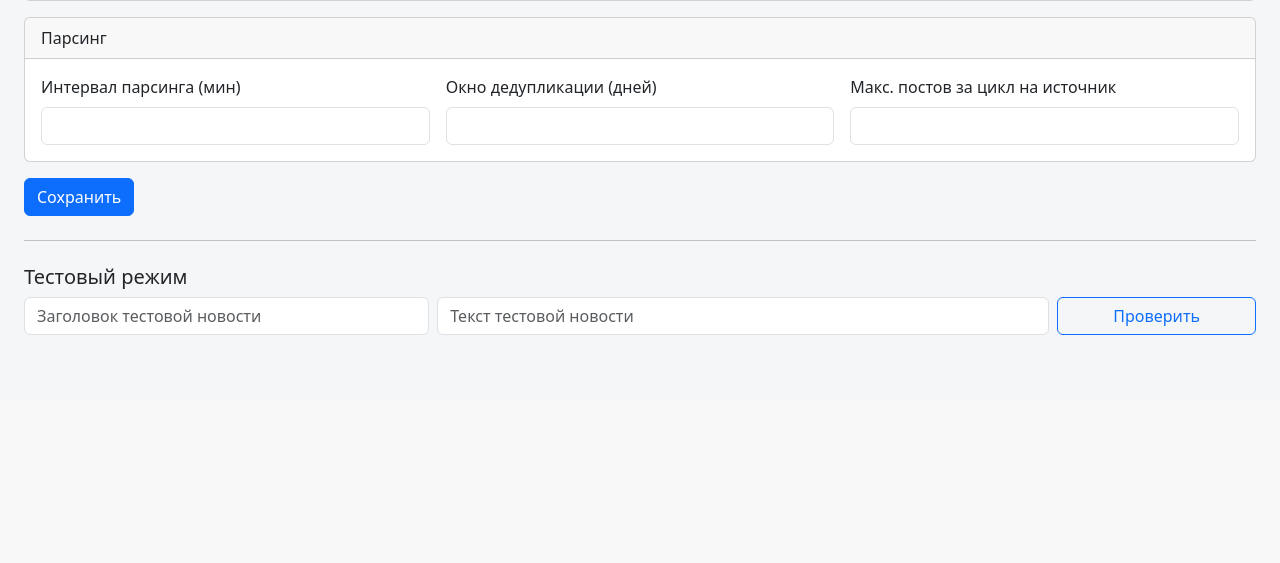
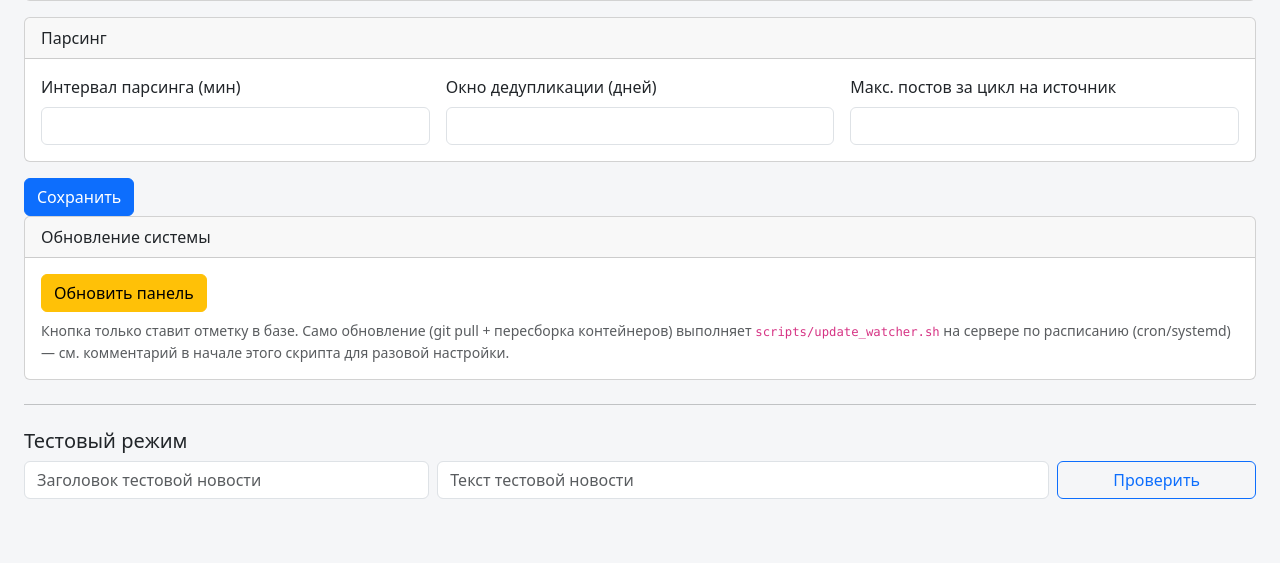
Before and after one commit to Kikai-hub/TG_Redact_api, a Python web app: template app/web/templates/settings.html in a window 1280 px wide. Shown: the part 961-1524 px from the top of the page. Before the commit the page ends 1296 px from the top, so only its background shows below. Run offline with Jinja, Linux system fonts and the light colour scheme; the template is opened without the code that fills it, so the values that code supplies are empty.

Commit message:
fix 2 commit

```diff
--- a/app/default_settings.py
+++ b/app/default_settings.py
@@ -30,6 +30,7 @@ DEFAULTS: dict[str, object] = {
     "parse_interval_minutes": 45,
     "dedup_window_days": 7,
     "max_posts_per_cycle": 50,
+    "update_requested": None,
 }
 # ai_provider / ai_api_base are seeded from the AI_PROVIDER / AI_API_BASE env
 # vars in settings_store.ensure_defaults_seeded() instead of hardcoded here.
--- a/app/web/templates/settings.html
+++ b/app/web/templates/settings.html
@@ -104,6 +104,27 @@
   <button class="btn btn-primary" type="submit">Сохранить</button>
 </form>
 
+<div class="card mb-3">
+  <div class="card-header">Обновление системы</div>
+  <div class="card-body">
+    {% if values.update_requested %}
+    <div class="alert alert-info">
+      Обновление запрошено ({{ values.update_requested.requested_by }}, {{ values.update_requested.requested_at }}) —
+      ожидает обработки на сервере.
+    </div>
+    {% endif %}
+    <form method="post" action="/settings/request-update"
+          onsubmit="return confirm('Запросить обновление и пересборку контейнеров на сервере?');">
+      <button class="btn btn-warning" type="submit">Обновить панель</button>
+    </form>
+    <small class="text-muted d-block mt-2">
+      Кнопка только ставит отметку в базе. Само обновление (git pull + пересборка контейнеров)
+      выполняет <code>scripts/update_watcher.sh</code> на сервере по расписанию (cron/systemd) —
+      см. комментарий в начале этого скрипта для разовой настройки.
+    </small>
+  </div>
+</div>
+
 <hr class="my-4">
 
 <h5>Тестовый режим</h5>
```
Also changed, not shown: app/web/routes.py (+18 -0 lines), 1 other file.
